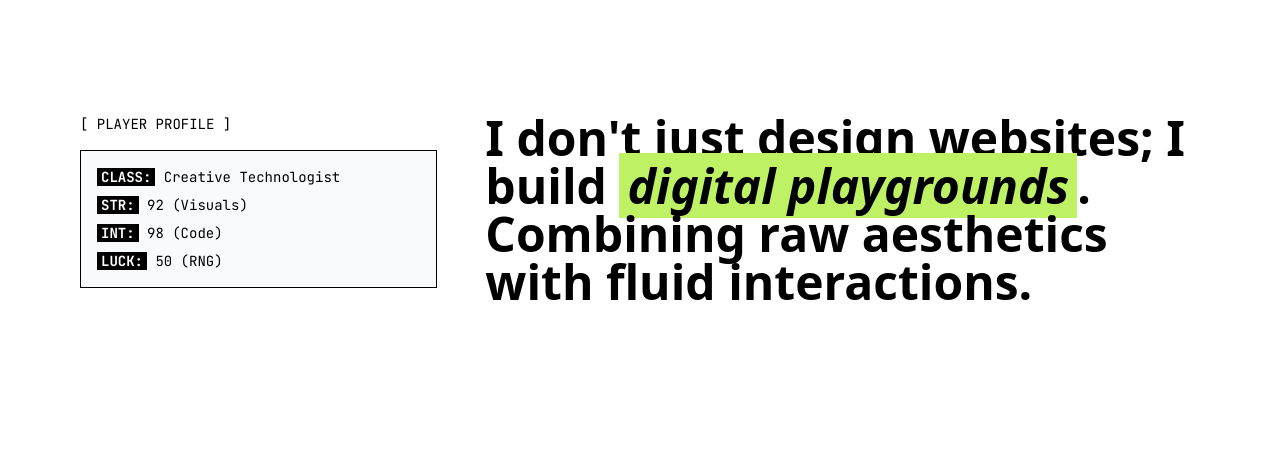
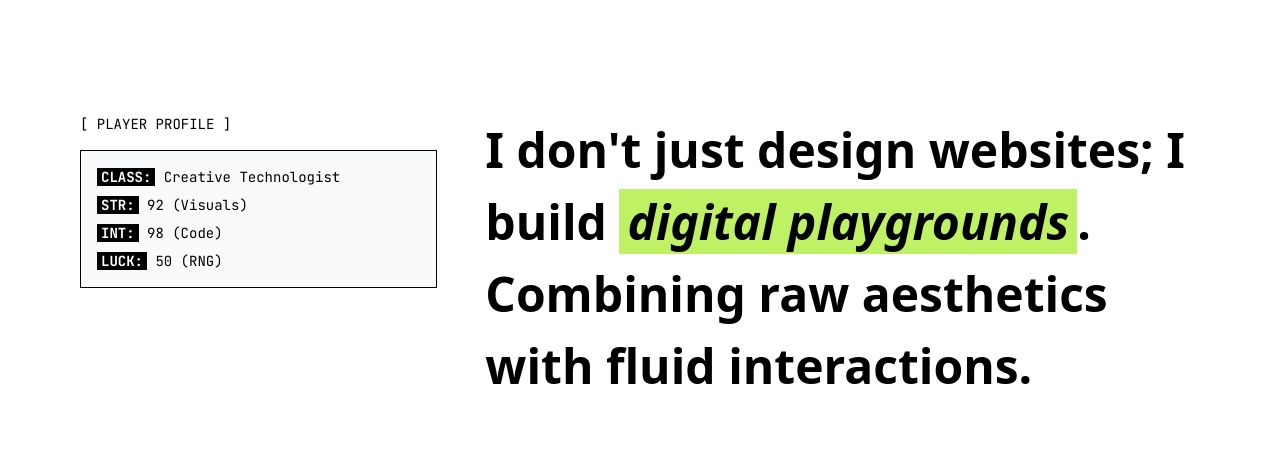
Before and after one commit to lifeofdragon/my-portfolio, a React (Vite) app: page / in a window 1280 px wide. Shown: the part 958-1410 px from the top of the page. Built offline with nearby package versions, Linux system fonts and the light colour scheme.

Commit message:
修改bug
字间距

```diff
--- a/src/App.jsx
+++ b/src/App.jsx
@@ -399,7 +399,7 @@ const App = () => {
                  initial={{ opacity: 0, y: 50 }}
                  whileInView={{ opacity: 1, y: 0 }}
                  viewport={{ once: true }}
-                 className="text-3xl md:text-5xl font-bold leading-tight"
+                 className="text-3xl md:text-5xl font-bold leading-tight md:leading-normal"
                >
                  I don't just design websites; I build <span className="bg-lime-300 px-2 italic">digital playgrounds</span>. Combining raw aesthetics with fluid interactions.
                </motion.p>
```
